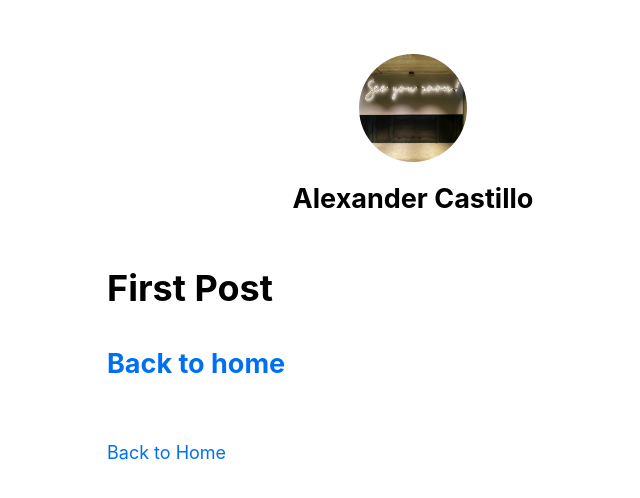
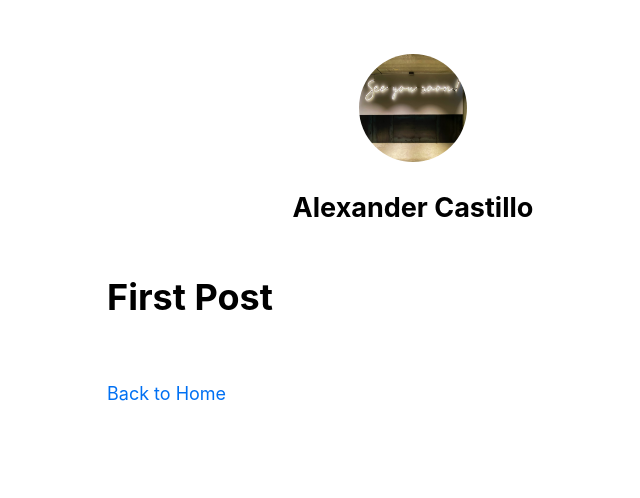
Before and after one commit to alexjohn7516/next-tutorial, a Next.js app: page /posts/first-post in a window 1280 px wide. Shown: the top 498 px of the page, without its empty margins (227-867 px from the left). Built offline with nearby package versions, Linux system fonts and the light colour scheme.

Commit message:
finished layout tutorial

```diff
--- a/components/layout.js
+++ b/components/layout.js
@@ -39,6 +39,7 @@ export default function Layout({ children, home }) {
       ) : (
         <>
           <Link href="/">
+            <a>
               <Image
                 priority
                 src="/images/profile.jpg"
@@ -47,6 +48,7 @@ export default function Layout({ children, home }) {
                 width={108}
                 alt={name}
               />
+            </a>
           </Link>
           <h2 className={utilStyles.headingLg}>
             <Link href="/">
--- a/pages/posts/first-post.js
+++ b/pages/posts/first-post.js
@@ -17,9 +17,6 @@ export default function FirstPost() {
         }
       />
       <h1>First Post</h1>
-      <h2>
-        <Link href="/">Back to home</Link>
-      </h2>
     </Layout>
   )
 }
```
Lines whose indentation alone changed are shown as unchanged.
